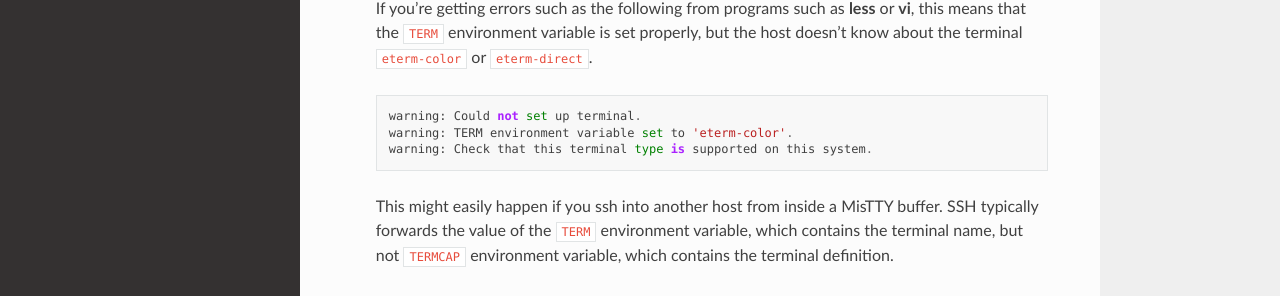
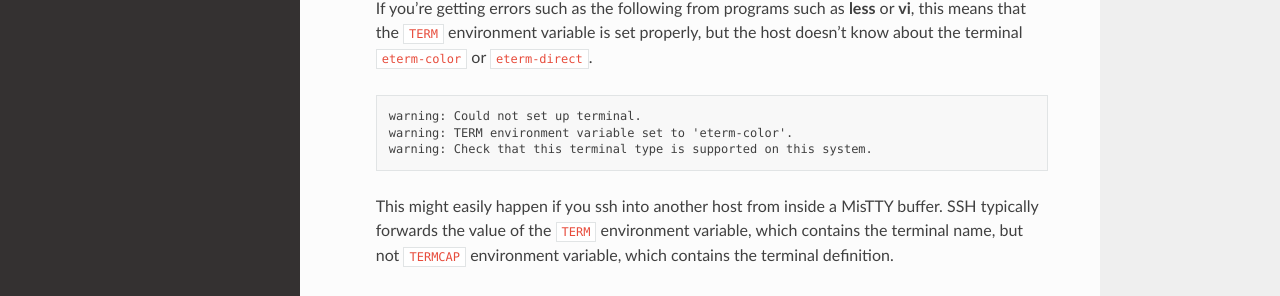
Before and after one commit to szermatt/mistty, a Sphinx documentation site: the page built from docs/source/faq.rst, in a window 1280 px wide and 900 px high. Shown: the part 381-677 px from the top of the window. Built offline with Sphinx 7.4.7 and the Read the Docs theme 3.1.0, drawn with Linux system fonts in a browser that asks for light colours.

Commit message:
docs: Turn of syntax highlighting in error output.

```diff
--- a/docs/source/faq.rst
+++ b/docs/source/faq.rst
@@ -18,7 +18,7 @@ FAQ
      doesn't know about the terminal :code:`eterm-color` or
      :code:`eterm-direct`.
 
-     .. code-block::
+     .. code-block:: text
 
        warning: Could not set up terminal.
        warning: TERM environment variable set to 'eterm-color'.
```
